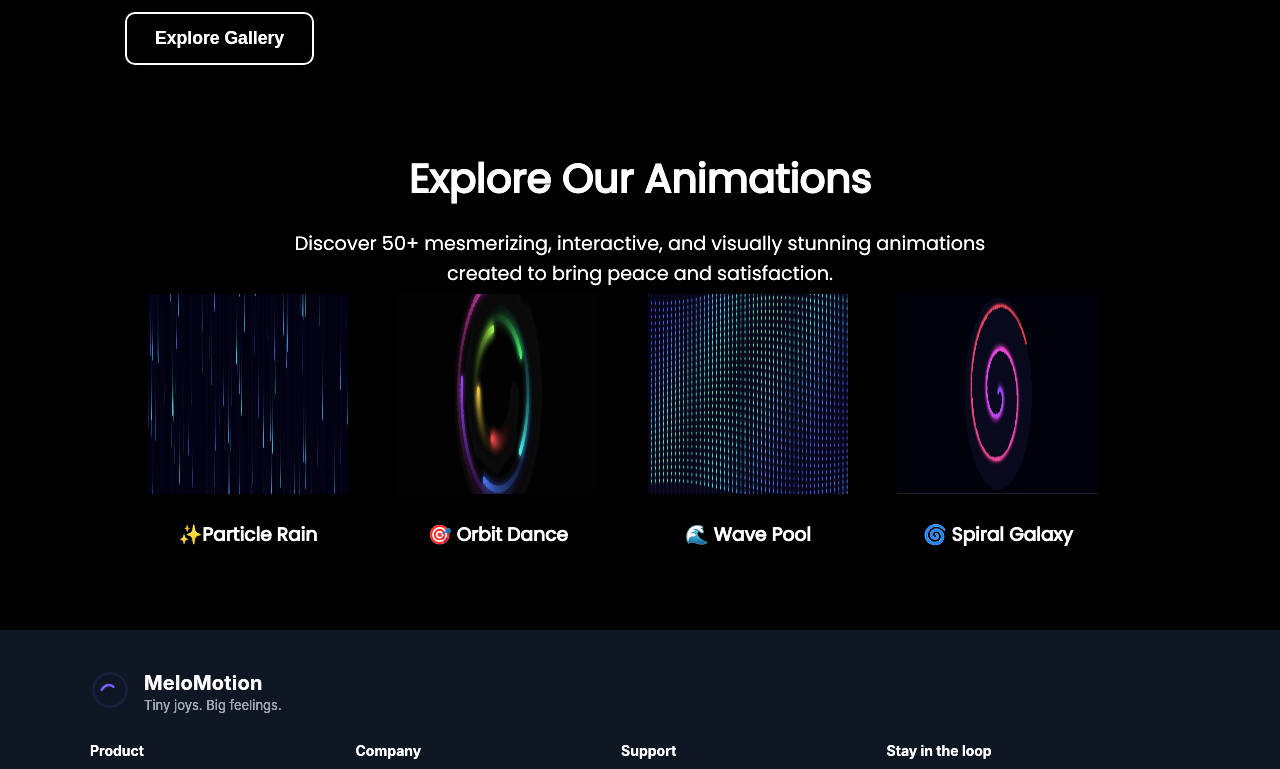
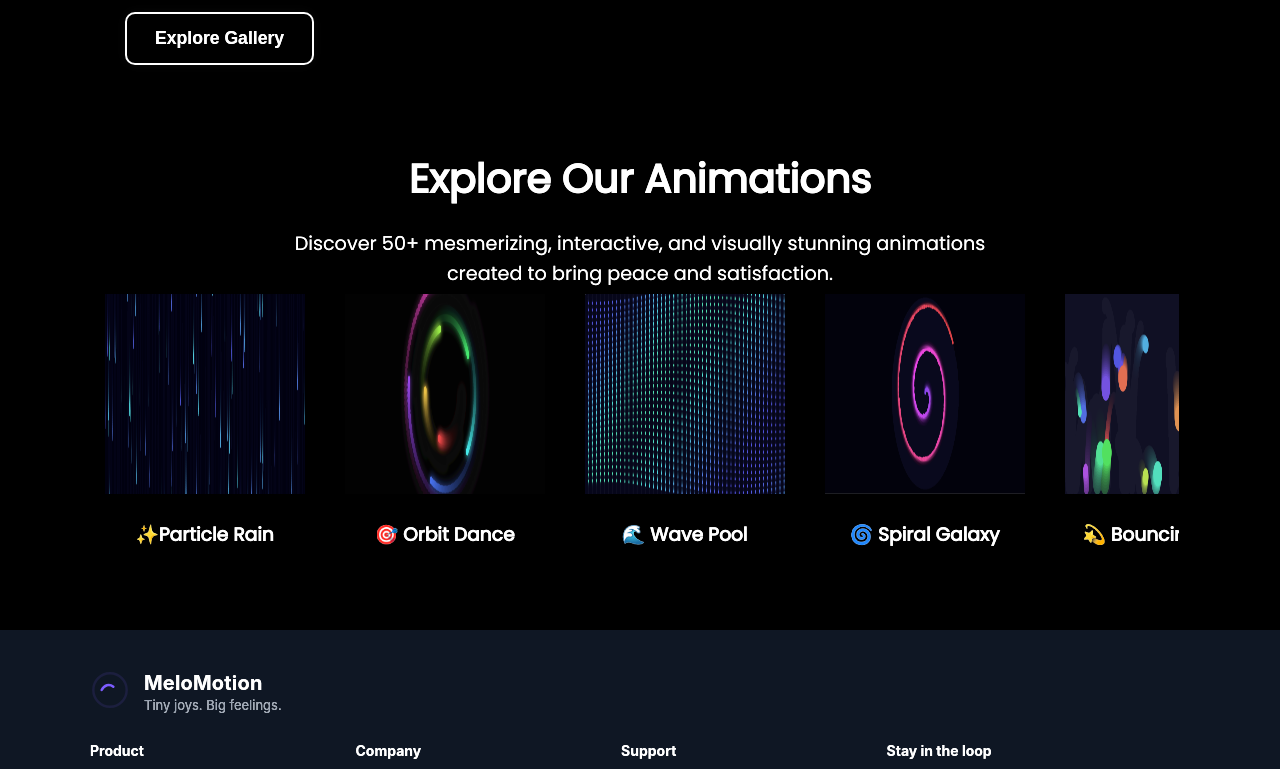
Before and after one commit to ABHISHEK-7455-coder/Oddly-Animation, a React (Vite) app: page / in a window 1280 px wide. Shown: the part 460-1229 px from the top of the page. Built offline with nearby package versions, Linux system fonts and the light colour scheme.

Commit message:
add animation cards

```diff
--- a/src/pages/Home.css
+++ b/src/pages/Home.css
@@ -29,12 +29,12 @@
 }
 
 .anim-cards {
-  width: 80%;
+  width: 87%;
   margin: auto;
   display: flex;
   overflow: scroll;
   scrollbar-width: none;
-  gap: 50px;
+  gap: 40px;
   padding: 4px;
 }
 
```
